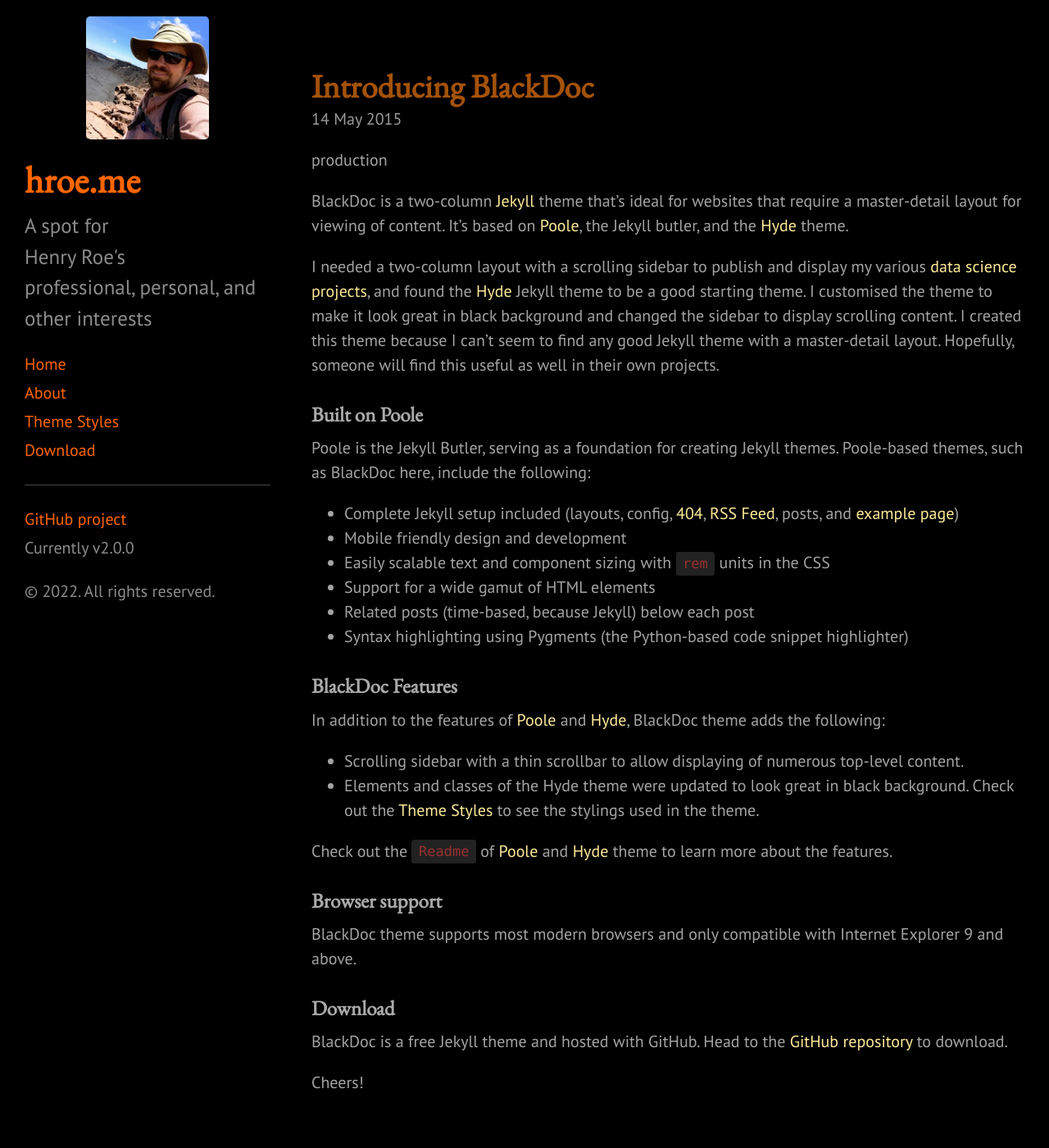
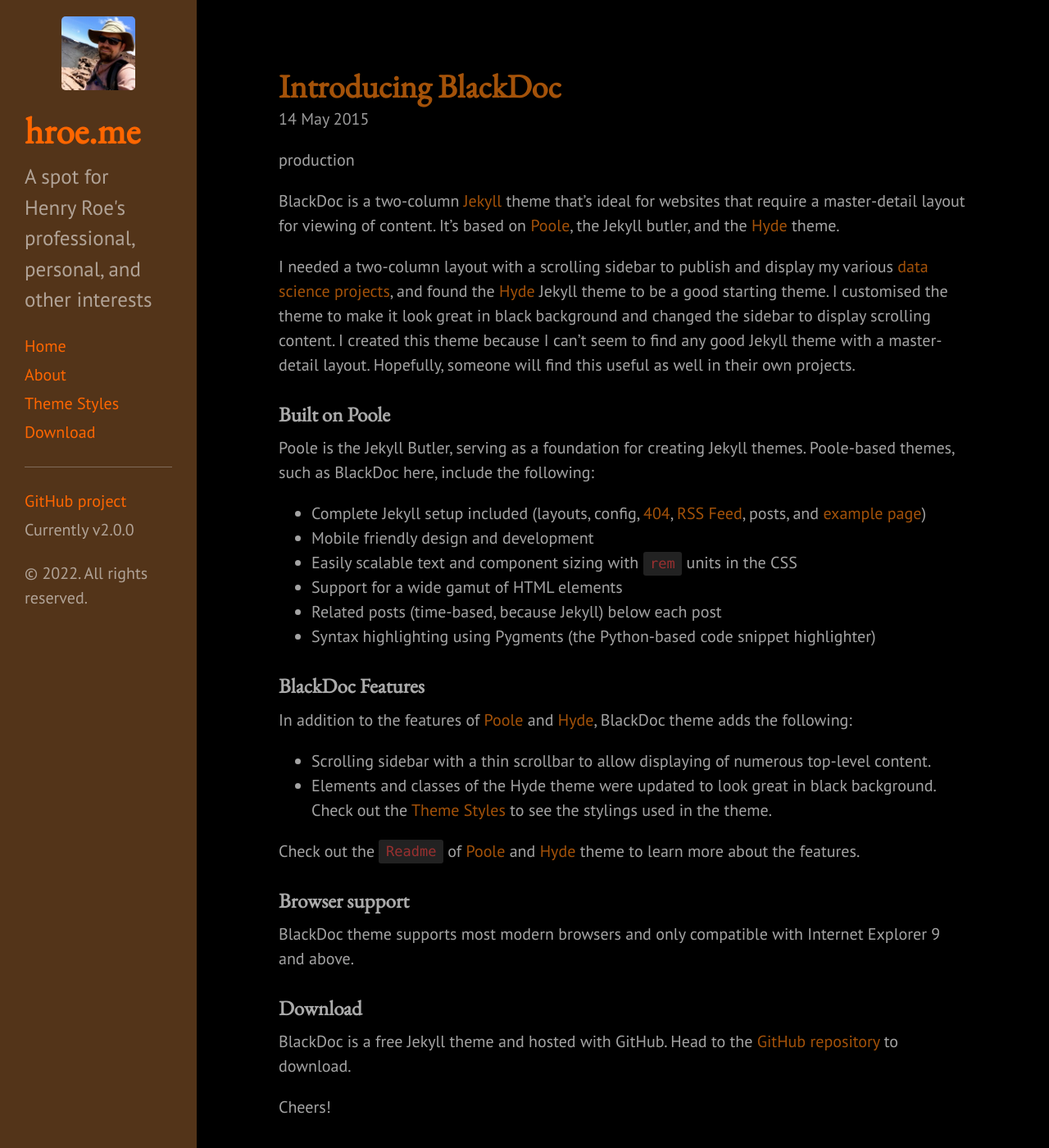
Before and after one commit to henryroe/henryroe.github.io, a Jekyll site: the page built from index.html, in a window 1280 px wide and 1400 px high. Shown: the whole window at 82% size. Built offline with Jekyll 4.4.1, drawn with Linux system fonts in a browser that asks for light colours; the list of posts is cut into pages by our own code.

Commit message:
updating background color of sidebar to match old

```diff
--- a/_layouts/default.html
+++ b/_layouts/default.html
@@ -3,7 +3,7 @@
 
   {% include head.html %}
 
-  <body>
+  <body class="theme-base-0f">  <!-- hroe added class="theme-base-0f" to trigger colors I want -->
 
     {% include sidebar.html %}
 
--- a/assets/css/blackdoc.css
+++ b/assets/css/blackdoc.css
@@ -213,10 +213,7 @@
     top: 0;
     left: 0;
     bottom: 0;
-/* hroe: in old hroe.me was as follows, not sure if were my edits or not:
-    width: 12rem;
-*/
-    width: 18rem;
+    width: 12rem; /* hroe note: had been   width: 18rem; */
     text-align: left;
   }
 }
@@ -278,25 +275,25 @@
 
 @media (min-width: 48em) {
   .content {
-/* hroe: in old hroe.me was as follows, not sure if were my edits or not:
     max-width: 50rem;
     margin-left: 14rem;
     margin-right: 2rem;
-*/
+/* hroe note: had been:
     max-width: 95%;
     margin-left: 18rem;
     margin-right: 0rem;
+*/
   }
 }
 
 @media (min-width: 64em) {
   .content {
-/* hroe: in old hroe.me was as follows, not sure if were my edits or not:
     margin-left: 16rem;
     margin-right: 4rem;
-*/
+/* hroe note: had been:
     margin-left: 18rem;
     margin-right: 0rem;
+*/
   }
 }
 
```
